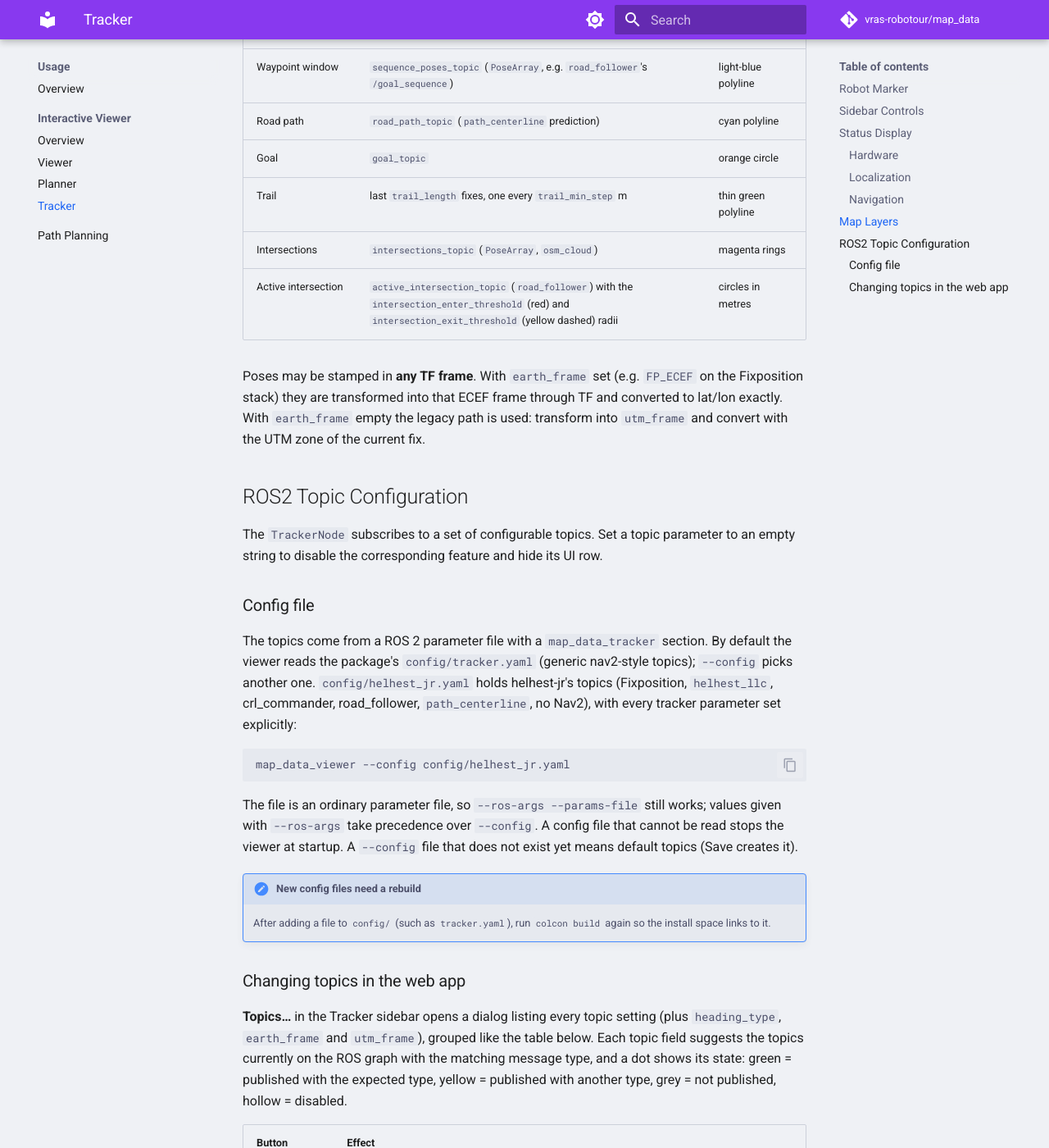
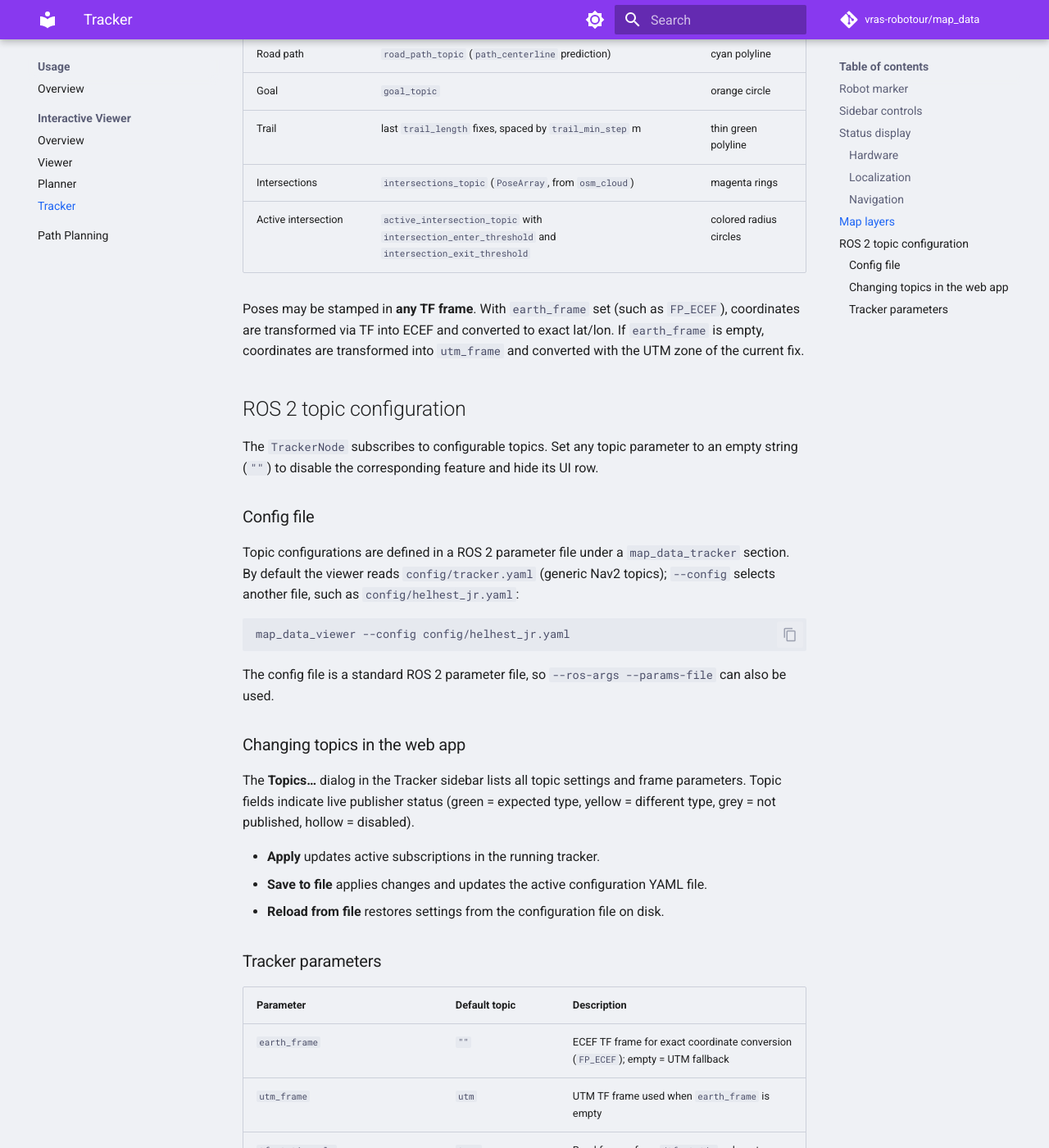
Before and after one commit to vras-robotour/map_data, an MkDocs documentation site: the page built from docs/viewer_tracker.md, in a window 1280 px wide and 1400 px high, scrolled down 2643 px. Shown: the whole window at 82% size. Built offline with MkDocs 1.6.1 and Material for MkDocs 9.7.7, drawn with Linux system fonts in a browser that asks for light colours; comment, search, counter and statistics services are not loaded; some of the changed text lies outside the part shown.

Commit message:
docs: update viewer tracker with planner_node and ROS 2 terminology

````diff
--- a/docs/viewer_tracker.md
+++ b/docs/viewer_tracker.md
@@ -1,174 +1,158 @@
 # Tracker
 
 The **Tracker** mode provides a real-time view of a robot's position and hardware status.
-It requires the viewer to be launched inside a sourced ROS2 workspace so that the
+It requires the viewer to be launched inside a sourced ROS 2 workspace so that the
 `TrackerNode` can subscribe to the robot's topics.
 
-!!! note "ROS2 required"
-    The Tracker tab is only shown when a ROS2 context is available. Launching the viewer
+!!! note "ROS 2 required"
+    The Tracker tab is only shown when a ROS 2 context is available. Launching the viewer
     with `map_data_viewer` inside a sourced workspace is sufficient — no additional nodes
     need to be started.
 
-## Robot Marker
+## Robot marker
 
 When telemetry is received, a green arrow marker appears on the map at the robot's current
 position. The marker rotates to reflect the robot's heading (derived from the IMU azimuth topic).
 The robot marker is visible in all three modes as long as the **Robot** layer is enabled in
 the Layers panel.
 
-## Sidebar Controls
+## Sidebar controls
 
 | Control | Description |
 |---------|-------------|
-| **Center Robot** | Pan and zoom the map to the robot's current position. |
-| **Clear Trail** | Forget the trail recorded so far (it is dropped on the tracker node, not just in the browser, so it does not come back with the next fix). Useful after the robot was carried or driven somewhere that is not part of the run. |
-| **Follow** | Continuously pan the map to keep the robot centered as it moves. |
+| **Center Robot** | Pan and zoom the map to the robot's current position |
+| **Clear Trail** | Clear the recorded trail (dropped on the tracker node, so it does not reappear with the next fix) |
+| **Follow** | Continuously pan the map to keep the robot centered as it moves |
 
-## Status Display
+## Status display
 
 The sidebar shows live telemetry grouped into three sections. Each row is hidden automatically
-if the corresponding ROS2 topic is not configured.
+if the corresponding ROS 2 topic is not configured.
 
 ### Hardware
 
 | Field | Description |
 |-------|-------------|
-| Battery | Voltage (V), current (A) and, with `battery_state_topic`, the pack percentage. Red below `battery_low_voltage`. |
-| E-Stop | `ACTIVE` (red) / `released` from `estop_topic`. |
-| Motors | Motor enable state (`ENABLED` / `DISABLED`). |
-| Temp | Hottest `sensor_msgs/Temperature` (name = its `frame_id`; hover for all), or the Teensy temperature. |
-| Motor Error | ODrive error code (displayed in hex when non-zero). |
+| Battery | Voltage (V), current (A) and, with `battery_state_topic`, pack percentage; turns red below `battery_low_voltage` |
+| E-Stop | `ACTIVE` (red) / `released` from `estop_topic` |
+| Motors | Motor enable state (`ENABLED` / `DISABLED`) |
+| Temp | Hottest `sensor_msgs/Temperature` (name = its `frame_id`), or controller temperature |
+| Motor Error | ODrive error code (displayed in hex when non-zero) |
 
 ### Localization
 
 | Field | Description |
 |-------|-------------|
-| Localization | GPS fix quality: **Fixed** (RTK fixed), **Float** (RTK float), or **No Fix**. |
-| Fix age | Seconds since the last fix; red `STALE` (and a greyed marker) after `stale_after`. |
-| Speed | Current robot speed in m/s (from odometry). |
-| Limit | Active speed limit value and unit (m/s or %). |
+| Localization | GPS fix quality: **Fixed** (RTK fixed), **Float** (RTK float), or **No Fix** |
+| Fix age | Seconds since the last fix; displays red `STALE` after `stale_after` |
+| Speed | Current robot speed in m/s (from odometry) |
+| Limit | Active speed limit value and unit (m/s or %) |
 
 ### Navigation
 
 | Field | Description |
 |-------|-------------|
-| State | `commander_state_topic` string (crl_commander mode, `STUCK` in red) or the active Nav2 behavior tree node, or `IDLE`. |
-| Follower | `road_follower` state: `ROAD` or `GPS:<reason>` (yellow). |
-| Diagnostics | `OK`, or the number of ERROR/WARN statuses and the worst one (hover for its message). |
-| Collision | Active collision monitor action (`STOP`, `SLOWDOWN`, `LIMIT`). Hidden when passthrough. |
-| Recovery Active | Shown in red when a recovery behavior is running. |
-| Teleop Active | Shown in yellow when a non-zero teleop twist or any joystick input arrived in the last 2 s. |
+| State | `commander_state_topic` string (crl_commander mode), active Nav2 behavior tree node, or `IDLE` |
+| Follower | `road_follower` state: `ROAD` or `GPS:<reason>` |
+| Diagnostics | `OK`, or the number of ERROR/WARN statuses and the worst status message |
+| Collision | Active collision monitor action (`STOP`, `SLOWDOWN`, `LIMIT`) |
+| Recovery Active | Displayed in red when a recovery behavior is running |
+| Teleop Active | Displayed in yellow when teleop velocity commands or joystick inputs were received within 2 s |
 
-The sidebar also shows the **last five speech messages** (info / warn / error level, newest
-first) when the speech topics are configured.
+The sidebar also displays the **last five speech messages** (info / warn / error level) when speech topics are configured.
 
-## Map Layers
+## Map layers
 
-All robot geometry is part of the **Robot** layer; the Tracker sidebar shows a **Map legend**
-listing only the layers that are configured:
+All robot geometry is part of the **Robot** layer; the Tracker sidebar includes a **Map legend**
+listing active layers:
 
 | Layer | Source | Style |
 |-------|--------|-------|
-| Planned path | `path_topic` or an active Nav2 action | green dashed polyline |
-| Route / waypoint sequence | `sequence_path_topic` (`Path`, e.g. `road_follower`'s `~/route_path` — the route being driven, or the commander's loaded sequence) | blue dotted polyline |
-| Waypoint window | `sequence_poses_topic` (`PoseArray`, e.g. `road_follower`'s `/goal_sequence`) | light-blue polyline |
+| Planned path | `path_topic` or active Nav2 action | green dashed polyline |
+| Route / waypoint sequence | `sequence_path_topic` (`Path`, e.g. `road_follower`'s `~/route_path`) | blue dotted polyline |
+| Waypoint window | `sequence_poses_topic` (`PoseArray`, e.g. `/goal_sequence`) | light-blue polyline |
 | Road path | `road_path_topic` (`path_centerline` prediction) | cyan polyline |
 | Goal | `goal_topic` | orange circle |
-| Trail | last `trail_length` fixes, one every `trail_min_step` m | thin green polyline |
-| Intersections | `intersections_topic` (`PoseArray`, `osm_cloud`) | magenta rings |
-| Active intersection | `active_intersection_topic` (`road_follower`) with the `intersection_enter_threshold` (red) and `intersection_exit_threshold` (yellow dashed) radii | circles in metres |
+| Trail | last `trail_length` fixes, spaced by `trail_min_step` m | thin green polyline |
+| Intersections | `intersections_topic` (`PoseArray`, from `osm_cloud`) | magenta rings |
+| Active intersection | `active_intersection_topic` with `intersection_enter_threshold` and `intersection_exit_threshold` | colored radius circles |
 
-Poses may be stamped in **any TF frame**. With `earth_frame` set (e.g. `FP_ECEF` on the
-Fixposition stack) they are transformed into that ECEF frame through TF and converted to
-lat/lon exactly. With `earth_frame` empty the legacy path is used: transform into `utm_frame`
-and convert with the UTM zone of the current fix.
+Poses may be stamped in **any TF frame**. With `earth_frame` set (such as `FP_ECEF`),
+coordinates are transformed via TF into ECEF and converted to exact lat/lon. If `earth_frame`
+is empty, coordinates are transformed into `utm_frame` and converted with the UTM zone of the current fix.
 
-## ROS2 Topic Configuration
+## ROS 2 topic configuration
 
-The `TrackerNode` subscribes to a set of configurable topics. Set a topic parameter to an empty
-string to disable the corresponding feature and hide its UI row.
+The `TrackerNode` subscribes to configurable topics. Set any topic parameter to an empty
+string (`""`) to disable the corresponding feature and hide its UI row.
 
 ### Config file
 
-The topics come from a ROS 2 parameter file with a `map_data_tracker` section. By default the
-viewer reads the package's `config/tracker.yaml` (generic nav2-style topics); `--config` picks
-another one. `config/helhest_jr.yaml` holds helhest-jr's topics (Fixposition, `helhest_llc`,
-crl_commander, road_follower, `path_centerline`, no Nav2), with every tracker parameter set
-explicitly:
+Topic configurations are defined in a ROS 2 parameter file under a `map_data_tracker` section.
+By default the viewer reads `config/tracker.yaml` (generic Nav2 topics); `--config` selects
+another file, such as `config/helhest_jr.yaml`:
 
 ```bash
 map_data_viewer --config config/helhest_jr.yaml
 ```
 
-The file is an ordinary parameter file, so `--ros-args --params-file` still works; values given
-with `--ros-args` take precedence over `--config`. A config file that cannot be read stops the
-viewer at startup. A `--config` file that does not exist yet means default topics (Save creates
-it).
-
-!!! note "New config files need a rebuild"
-    After adding a file to `config/` (such as `tracker.yaml`), run `colcon build` again so the
-    install space links to it.
+The config file is a standard ROS 2 parameter file, so `--ros-args --params-file` can also be used.
 
 ### Changing topics in the web app
 
-**Topics…** in the Tracker sidebar opens a dialog listing every topic setting (plus
-`heading_type`, `earth_frame` and `utm_frame`), grouped like the table below. Each topic field
-suggests the topics currently on the ROS graph with the matching message type, and a dot shows
-its state: green = published with the expected type, yellow = published with another type,
-grey = not published, hollow = disabled.
+The **Topics…** dialog in the Tracker sidebar lists all topic settings and frame parameters.
+Topic fields indicate live publisher status (green = expected type, yellow = different type,
+grey = not published, hollow = disabled).
 
-| Button | Effect |
-|--------|--------|
-| **Apply** | Resubscribes the running tracker to the new topics. Its telemetry (trail, path, status) starts over. Not saved. |
-| **Save to file** | Applies, then writes the settings into the config file the viewer was started with. Only changed values are rewritten; comments and layout stay. With a `--symlink-install` build the source file is updated. |
-| **Reload from file** | Fills the dialog with the file's values (defaults for keys the file does not set). |
+- **Apply** updates active subscriptions in the running tracker.
+- **Save to file** applies changes and updates the active configuration YAML file.
+- **Reload from file** restores settings from the configuration file on disk.
 
-The numeric parameters (`battery_low_voltage`, `stale_after`, `trail_*`,
-`intersection_*_threshold`) are only read from the config file at startup.
+### Tracker parameters
 
 | Parameter | Default topic | Description |
 |-----------|--------------|-------------|
-| `earth_frame` | `""` | ECEF TF frame for exact pose conversion (`FP_ECEF`); empty = UTM fallback |
+| `earth_frame` | `""` | ECEF TF frame for exact coordinate conversion (`FP_ECEF`); empty = UTM fallback |
 | `utm_frame` | `utm` | UTM TF frame used when `earth_frame` is empty |
-| `tf_static_only` | `true` | Read frames from `/tf_static` only; set to `false` when a frame above is published on `/tf` (costs a lot of CPU) |
-| `gps_fix_topic` | `/gps/fix` | Raw GPS fix (`NavSatFix`) |
-| `gps_filtered_topic` | `/gps/filtered` | EKF-fused GPS position (`NavSatFix`) |
-| `heading_topic` / `heading_type` | `""` / `imu` | Heading source: `imu` (`Imu`), `yaw_vector3` (`Vector3Stamped`, x = yaw rad, e.g. `/fixposition/ypr`), `odometry` (`Odometry`) |
+| `tf_static_only` | `true` | Read frames from `/tf_static` only; set `false` if frames are published on dynamic `/tf` |
+| `gps_fix_topic` | `/gps/fix` | Raw GPS fix (`sensor_msgs/NavSatFix`) |
+| `gps_filtered_topic` | `/gps/filtered` | EKF-fused GPS position (`sensor_msgs/NavSatFix`) |
+| `heading_topic` / `heading_type` | `""` / `imu` | Heading source: `imu` (`Imu`), `yaw_vector3` (`Vector3Stamped`), `odometry` (`Odometry`) |
 | `azimuth_topic` | `/gps/azimuth_imu` | Legacy IMU heading topic, used when `heading_topic` is empty |
-| `odom_topic` | `/odom_2d` | Odometry for speed display (`Odometry`) |
-| `battery_state_topic` | `""` | `BatteryState` (voltage, current, percentage); replaces the two Float32 topics |
-| `battery_low_voltage` | `22.0` | Voltage below which the battery row turns red |
-| `bus_voltage_topic` | `/bus_voltage` | Battery voltage (`Float32`) |
-| `bus_current_topic` | `/bus_current` | Battery current (`Float32`) |
-| `temperature_topic` | `""` | `Temperature` messages, one row per `frame_id`; replaces `teensy_temp_topic` |
-| `teensy_temp_topic` | `/teensy_temp` | Controller temperature (`Float32`) |
-| `odrv_error_topic` | `/odrv_error` | ODrive error code (`UInt64`) |
-| `motors_enabled_topic` | `/motors_enabled` | Motor enable state (`Bool`) |
-| `estop_topic` | `""` | Emergency stop state (`Bool`) |
-| `diagnostics_topic` | `""` | `DiagnosticArray` summary |
-| `commander_state_topic` | `""` | Navigation state string (`String`, crl_commander); replaces `bt_log_topic` |
-| `follower_state_topic` | `""` | `road_follower` state (`String`, latched) |
-| `bt_log_topic` | `/behavior_tree_log` | Nav2 behavior tree log (`BehaviorTreeLog`) |
-| `speed_limit_topic` | `/speed_limit` | Active speed limit (`SpeedLimit`) |
-| `collision_monitor_state_topic` | `/collision_monitor_state` | Collision monitor state (`CollisionMonitorState`) |
-| `recovery_heartbeat_topic` | `/recovery/heartbeat` | Recovery behavior heartbeat (`Header`) |
-| `teleop_topic` | `/cmd_vel_teleop` | Teleop velocity command (`TwistStamped`) |
-| `joy_topic` | `""` | Joystick (`Joy`); any input counts as teleop |
-| `speak_info_topic` | `/speak/info` | Info speech messages (`String`) |
-| `speak_warn_topic` | `/speak/warn` | Warning speech messages (`String`) |
-| `speak_error_topic` | `/speak/err` | Error speech messages (`String`) |
-| `path_topic` | `/path` | Planned path for map overlay (`Path`) |
-| `goal_topic` | `""` | Current navigation goal (`PoseStamped`, latched) |
-| `sequence_path_topic` | `""` | Route being followed or waypoint sequence (`Path`, latched); kept at full resolution up to 200 poses |
-| `sequence_poses_topic` | `""` | Waypoint window (`PoseArray`, latched) |
-| `road_path_topic` | `""` | Visual road-following path (`Path`) |
-| `intersections_topic` | `""` | Intersections (`PoseArray`, latched) |
-| `active_intersection_topic` | `""` | Intersection that triggered GPS mode (`PoseStamped`, latched; empty `frame_id` = none) |
-| `intersection_enter_threshold` / `intersection_exit_threshold` | `5.0` / `6.0` | Radii drawn around the active intersection (m) |
-| `trail_length` / `trail_min_step` | `500` / `0.5` | Robot trail size and spacing (m) |
-| `stale_after` | `3.0` | Fix age (s) after which the position is flagged stale |
-| `*_feedback_topic` | nav2 action feedback | Current waypoint index of Nav2 actions |
+| `odom_topic` | `/odom_2d` | Odometry for speed display (`nav_msgs/Odometry`) |
+| `battery_state_topic` | `""` | `sensor_msgs/BatteryState` (voltage, current, percentage) |
+| `battery_low_voltage` | `22.0` | Voltage below which the battery indicator turns red |
+| `bus_voltage_topic` | `/bus_voltage` | Battery voltage (`std_msgs/Float32`) |
+| `bus_current_topic` | `/bus_current` | Battery current (`std_msgs/Float32`) |
+| `temperature_topic` | `""` | `sensor_msgs/Temperature` messages, one row per `frame_id` |
+| `teensy_temp_topic` | `/teensy_temp` | Controller temperature (`std_msgs/Float32`) |
+| `odrv_error_topic` | `/odrv_error` | ODrive error code (`std_msgs/UInt64`) |
+| `motors_enabled_topic` | `/motors_enabled` | Motor enable state (`std_msgs/Bool`) |
+| `estop_topic` | `""` | Emergency stop state (`std_msgs/Bool`) |
+| `diagnostics_topic` | `""` | `diagnostic_msgs/DiagnosticArray` summary |
+| `commander_state_topic` | `""` | Navigation state string (`std_msgs/String`) |
+| `follower_state_topic` | `""` | Road follower state string (`std_msgs/String`, latched) |
+| `bt_log_topic` | `/behavior_tree_log` | Nav2 behavior tree log (`nav2_msgs/BehaviorTreeLog`) |
+| `speed_limit_topic` | `/speed_limit` | Active speed limit (`nav2_msgs/SpeedLimit`) |
+| `collision_monitor_state_topic` | `/collision_monitor_state` | Collision monitor state |
+| `recovery_heartbeat_topic` | `/recovery/heartbeat` | Recovery behavior heartbeat (`std_msgs/Header`) |
+| `teleop_topic` | `/cmd_vel_teleop` | Teleop velocity command (`geometry_msgs/TwistStamped`) |
+| `joy_topic` | `""` | Joystick (`sensor_msgs/Joy`); any input indicates active teleoperation |
+| `speak_info_topic` | `/speak/info` | Info speech messages (`std_msgs/String`) |
+| `speak_warn_topic` | `/speak/warn` | Warning speech messages (`std_msgs/String`) |
+| `speak_error_topic` | `/speak/err` | Error speech messages (`std_msgs/String`) |
+| `path_topic` | `/path` | Planned path for map overlay (`nav_msgs/Path`) |
+| `goal_topic` | `""` | Current navigation goal (`geometry_msgs/PoseStamped`, latched) |
+| `sequence_path_topic` | `""` | Route sequence being followed (`nav_msgs/Path`, latched) |
+| `sequence_poses_topic` | `""` | Waypoint window poses (`geometry_msgs/PoseArray`, latched) |
+| `road_path_topic` | `""` | Visual road path prediction (`nav_msgs/Path`) |
+| `intersections_topic` | `""` | Intersections (`geometry_msgs/PoseArray`, latched) |
+| `active_intersection_topic` | `""` | Active intersection (`geometry_msgs/PoseStamped`, latched) |
+| `intersection_enter_threshold` / `intersection_exit_threshold` | `5.0` / `6.0` | Radii drawn around active intersection (m) |
+| `trail_length` / `trail_min_step` | `500` / `0.5` | Robot trail size (points) and step distance (m) |
+| `stale_after` | `3.0` | Fix age threshold (s) after which position is marked stale |
+| `planner_node` | `/route_planner` | Node name whose ROS 2 parameters seed Planner toggles (`""` disables syncing) |
+| `*_feedback_topic` | Nav2 action feedback | Action feedback topics reporting current waypoint index |
 
-Telemetry is polled at **2 Hz** by default and pushed to the browser over a WebSocket.
-The rate is configurable via `map_data_viewer --telemetry-rate <Hz>` (e.g. `10` for
-smoother tracking of a fast-moving robot).
+Telemetry is broadcast to the browser over WebSocket at **2 Hz** by default, configurable
+via `map_data_viewer --telemetry-rate <Hz>`.
````
